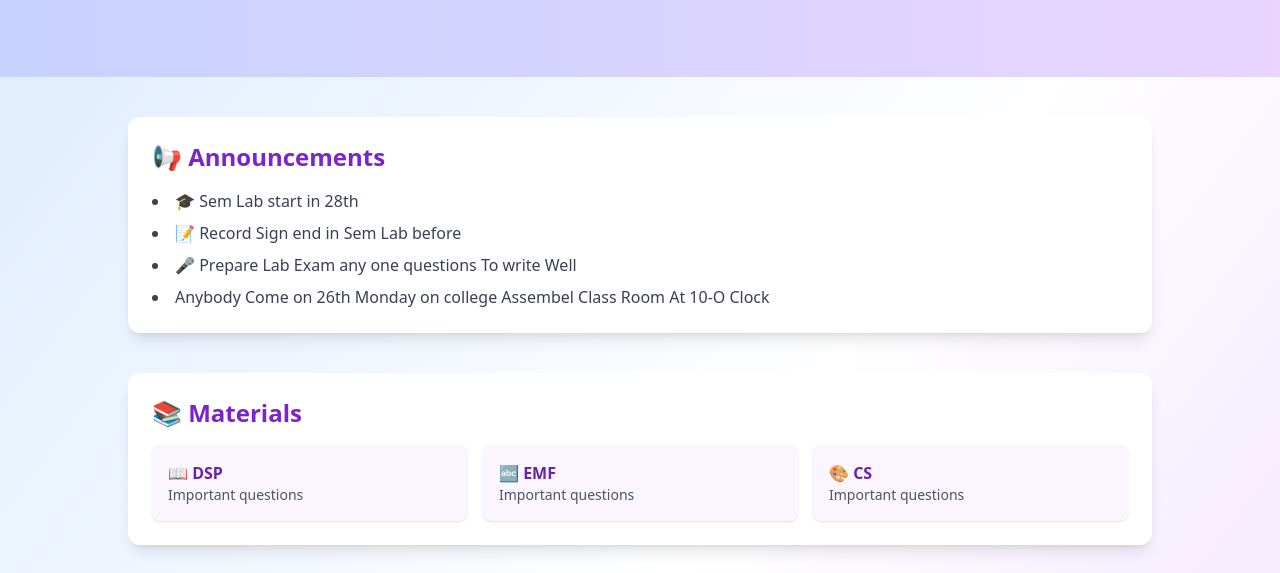
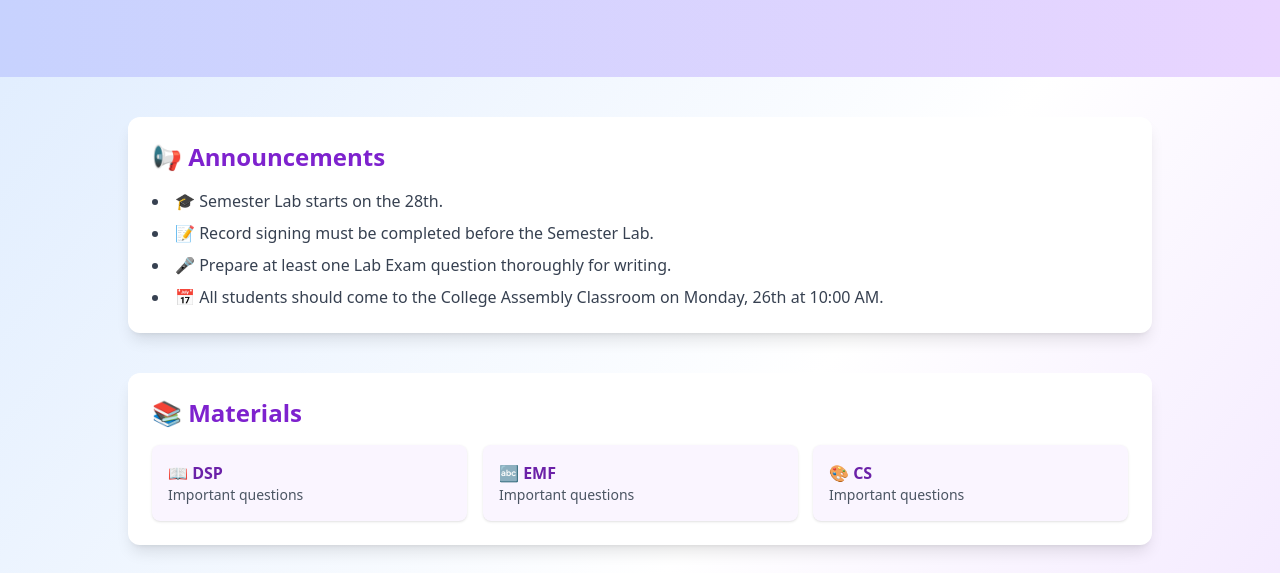
Before and after one commit to Venkey225/Class-Web, a plain HTML site: page index.html in a window 1280 px wide. Shown: the part 227-800 px from the top of the page. Drawn offline with nearby package versions, Linux system fonts and the light colour scheme.

Commit message:
Added path

```diff
--- a/index.html
+++ b/index.html
@@ -3,6 +3,8 @@
 <head>
   <meta charset="UTF-8" />
   <meta name="viewport" content="width=device-width, initial-scale=1.0"/>
+  <meta name="description" content="Class Connect - A student portal by Nobita featuring materials, assignments, gallery, and announcements.">
+  <link rel="icon" href="favicon.ico" type="image/x-icon" />
   <title>-_-Class Connect By Nobi-_-</title>
 
   <!-- Tailwind CSS -->
@@ -11,7 +13,6 @@
   <!-- AOS CSS -->
   <link href="https://unpkg.com/aos@2.3.1/dist/aos.css" rel="stylesheet" />
 
-
   <!-- Animate.css -->
   <link
     rel="stylesheet"
@@ -19,10 +20,15 @@
   />
 
   <style>
+    html {
+      scroll-behavior: smooth;
+    }
+
     @keyframes fade-up {
       from { opacity: 0; transform: translateY(40px); }
       to { opacity: 1; transform: translateY(0); }
     }
+
     .fade-up {
       animation: fade-up 1s ease-out both;
     }
@@ -104,10 +110,10 @@
       📢 Announcements
     </h3>
     <ul class="space-y-2 list-disc list-inside text-gray-700">
-      <li data-aos="fade-right" data-aos-delay="100">🎓 Sem Lab start in 28th</li>
-      <li data-aos="fade-right" data-aos-delay="200">📝 Record Sign end in Sem Lab before</li>
-      <li data-aos="fade-right" data-aos-delay="300">🎤 Prepare Lab Exam any one questions To write Well</li>
-      <li data-aos="fade-right" data-aos-delay="300">Anybody Come on 26th Monday on college Assembel Class Room At 10-O Clock</li>
+      <li data-aos="fade-right" data-aos-delay="100">🎓 Semester Lab starts on the 28th.</li>
+      <li data-aos="fade-right" data-aos-delay="200">📝 Record signing must be completed before the Semester Lab.</li>
+      <li data-aos="fade-right" data-aos-delay="300">🎤 Prepare at least one Lab Exam question thoroughly for writing.</li>
+      <li data-aos="fade-right" data-aos-delay="400">📅 All students should come to the College Assembly Classroom on Monday, 26th at 10:00 AM.</li>
     </ul>
   </section>
 
@@ -179,7 +185,7 @@
         <p class="text-center text-sm mt-2 text-gray-700">Memories</p>
       </div>
       <div class="overflow-hidden rounded-lg shadow hover:shadow-xl transform hover:scale-105 transition hover:animate__pulse" data-aos="flip-left" data-aos-delay="300">
-        <img src="./1747486233505.jpg"alt="Farewell" class="w-full h-30 object-cover" />
+        <img src="./1747486233505.jpg" alt="Farewell" class="w-full h-48 object-cover" />
         <p class="text-center text-sm mt-2 text-gray-700">Farewell 2025</p>
       </div>
     </div>
@@ -214,6 +220,8 @@
     const menu = document.getElementById('menu');
 
     btn.addEventListener('click', () => {
+      const expanded = btn.getAttribute('aria-expanded') === 'true';
+      btn.setAttribute('aria-expanded', !expanded);
       menu.classList.toggle('hidden');
     });
   </script>
@@ -222,7 +230,7 @@
   <script src="https://unpkg.com/aos@2.3.1/dist/aos.js"></script>
   <script>
     AOS.init({
-      once: true, // animation only once on scroll
+      once: true,
       easing: 'ease-out-cubic',
       duration: 800,
     });
```
